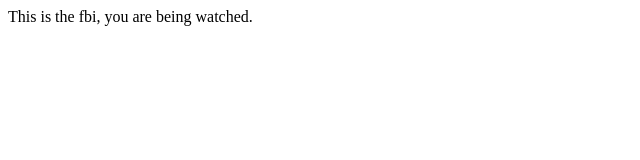
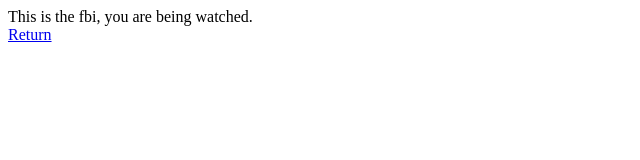
Before and after one commit to meep-6/meep-cv, a plain HTML site: page hobbies.html in a window 1280 px wide. Shown: the full height of the page, 0-640 px from the left. Drawn offline with Linux system fonts and the light colour scheme.

Commit message:
Update hobbies.html

```diff
--- a/hobbies.html
+++ b/hobbies.html
@@ -7,6 +7,7 @@
     <title>Hobbies</title>
 </head>
 <body>
-    This is the fbi, you are being watched.
+    This is the fbi, you are being watched.<br>
+    <a href="index.html>">Return</a>
 </body>
 </html>
```
